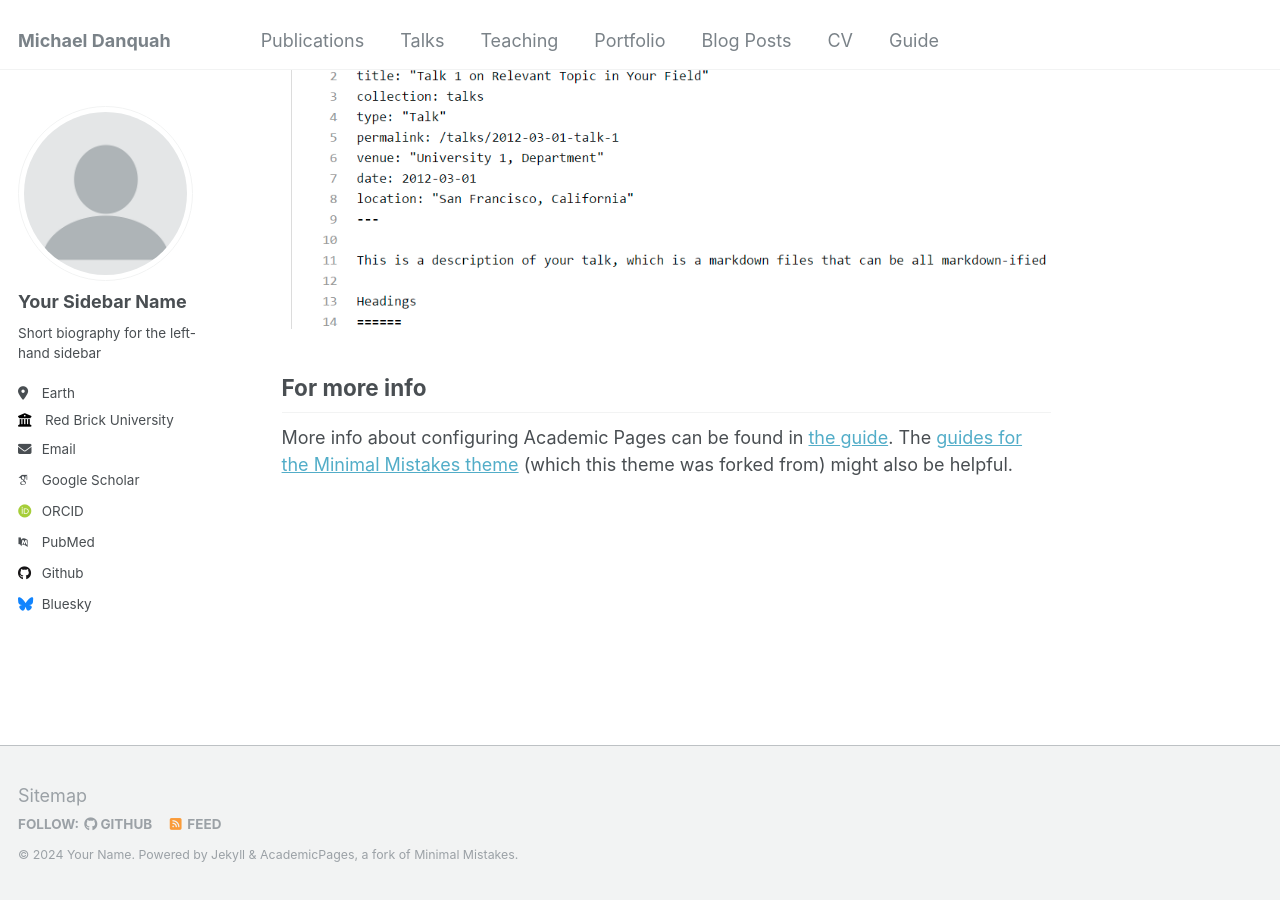
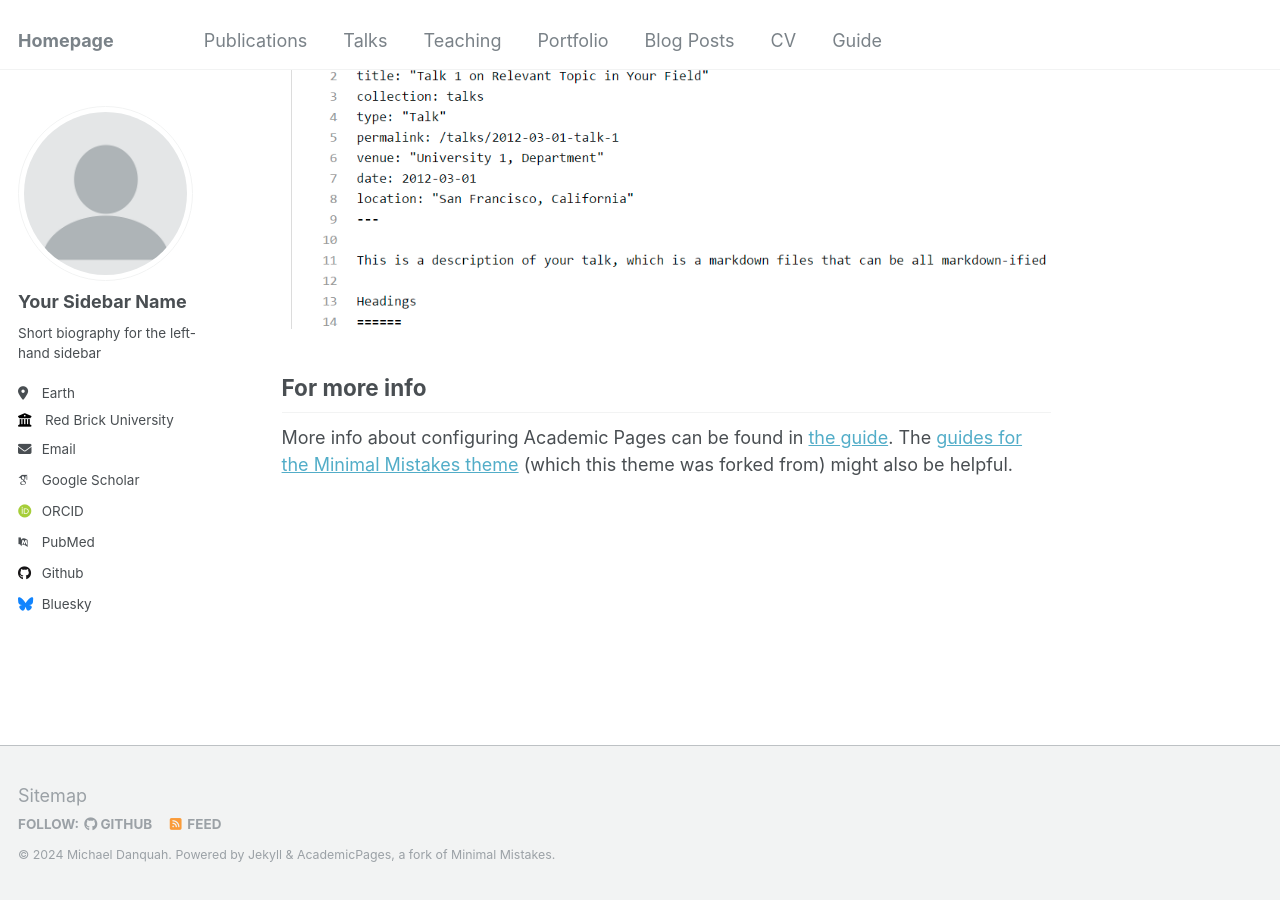
Before and after one commit to m-danquah/m-danquah.github.io, a Jekyll site: the page built from _pages/about.md, in a window 1280 px wide and 900 px high, scrolled down 2660 px. Built offline with Jekyll 4.4.1, drawn with Linux system fonts in a browser that asks for light colours; some web fonts are replaced.

Commit message:
Update _config.yml

```diff
--- a/_config.yml
+++ b/_config.yml
@@ -8,9 +8,9 @@
 
 # Basic Site Settings
 locale                   : "en-US"
-title                    : "Michael Danquah"
+title                    : "Homepage"
 title_separator          : "-"
-name                     : &name "Your Name"
+name                     : &name "Michael Danquah"
 description              : &description "personal description"
 url                      : https://academicpages.github.io # the base hostname & protocol for your site e.g. "https://mmistakes.github.io"
 baseurl                  : "" # the subpath of your site, e.g. "/blog"
```
